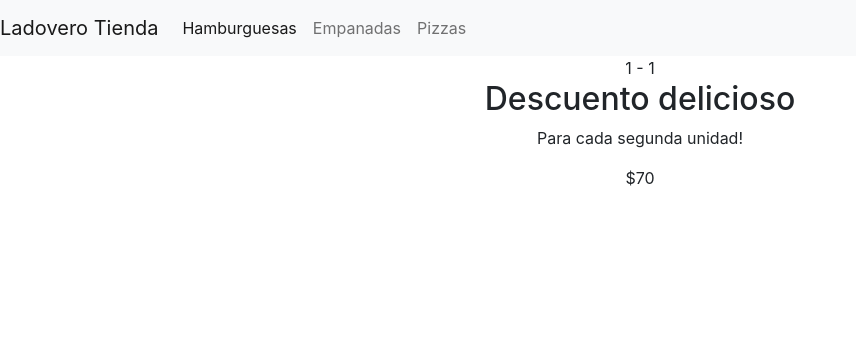
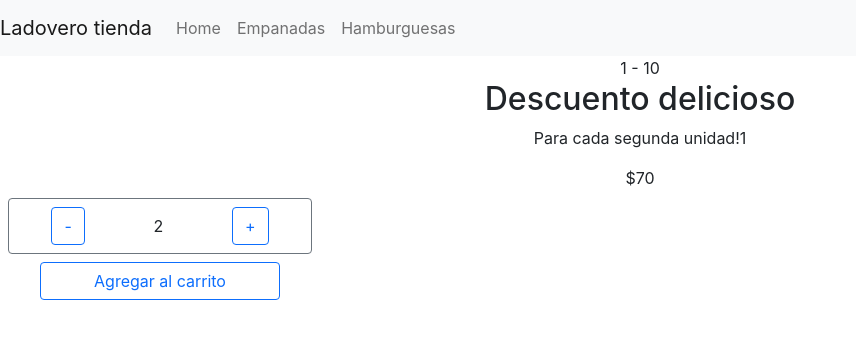
Before and after one commit to FlorMontevecchi/CursoReact, a React (Create React App) app in the folder ladoverotienda/: page /item/1/1 in a window 1280 px wide. Shown: the top 338 px of the page, without its empty margins (0-856 px from the left). Built offline with nearby package versions, Linux system fonts and the light colour scheme.

Commit message:
reentrega y desafio 9

```diff
--- a/ladoverotienda/src/App.js
+++ b/ladoverotienda/src/App.js
@@ -24,9 +24,6 @@ function App() {
               <ItemDetailContainer />
           </Route>
 
-          <Route path='*' >
-            404
-          </Route>
         </Switch>
       </div>
     </BrowserRouter>
--- a/ladoverotienda/src/components/Item/index.js
+++ b/ladoverotienda/src/components/Item/index.js
@@ -3,8 +3,8 @@ import { Link } from 'react-router-dom';
 
 export const Item = ({ item }) => {
   return (
-    <div className="card m-2" >
-      <img src={item.pictureUrl} alt="" style={{width: "18rem"}} />
+    <div className="card m-2 flex-row" >
+      <img src={item.pictureUrl} alt="" style={{width: "12rem"}} />
       <div className="card-body">
         <h5 className="card-title">{item.title}</h5>
         <div class="price text-success"><h5 class="mt-4">${item.price}</h5></div>
--- a/ladoverotienda/src/components/ItemCount/index.js
+++ b/ladoverotienda/src/components/ItemCount/index.js
@@ -2,10 +2,10 @@ import React, { useEffect, useState } from "react";
 
 export function ItemCount({ stock, initial, onAdd }) {
   const [count, setCount] = useState(parseInt(initial));
-     useEffect(() => {
+     /*useEffect(() => {
        setCount(parseInt(initial));
        return;
-     }, [initial]);
+     }, [initial])*/
 
   const addHandle = () => {
     setCount(count + 1);
@@ -13,6 +13,10 @@ export function ItemCount({ stock, initial, onAdd }) {
 
   const removeHandle = () => {
     setCount(count - 1);
+  };
+
+  const agregar = () => {
+    onAdd(count)
   };
 
   return (
@@ -37,10 +41,9 @@ export function ItemCount({ stock, initial, onAdd }) {
         </button>
       </div>
       <button
-        disabled={count >= 1}
         className="btn btn-outline-primary w-75"
         type="button"
-        onClick={onAdd}
+        onClick={agregar }
       >
         Agregar al carrito
       </button>
--- a/ladoverotienda/src/components/ItemDetail/index.js
+++ b/ladoverotienda/src/components/ItemDetail/index.js
@@ -1,12 +1,31 @@
-import React from 'react'
+import React, {useState}from 'react'
+import {ItemCount} from '../ItemCount'
+import {Link} from 'react-router-dom';
 
 export default function ItemDetail({ item }) {
+    const [count, setCount] = useState(0)
+
+    const addHandler = (contador)=>{
+        console.log('Se agregó un item', contador)
+        setCount(contador)
+    }
 
     return <>
+            {count}
             <img src={item?.img} alt=""/>
             <h2>{item?.title}</h2>
             <p>{item?.description}</p>
             <div>${item?.price}</div>
+
+            { count == 0 ?
+                    <ItemCount stock="6" initial="2" onAdd={addHandler} />
+                        :
+                        <Link to='/cart'>
+                            <button>Terminar mi compra</button>
+                        </Link>
+
+            }
+
   </>;
 
   }
--- a/ladoverotienda/src/components/ItemDetailContainer/index.js
+++ b/ladoverotienda/src/components/ItemDetailContainer/index.js
@@ -3,12 +3,12 @@ import ItemDetail from '../ItemDetail';
 import { useParams } from "react-router-dom";
 
 
-const getItems = () => {
+const getItems = (id) => {
     return new Promise((resolve)=>{
         setTimeout(()=>{resolve({
             title:"Descuento delicioso",
             price: 70,
-            description: "Para cada segunda unidad!",
+            description: "Para cada segunda unidad!" + id,
             img:""
 
         })},2000)
--- a/ladoverotienda/src/components/ItemListContainer/index.js
+++ b/ladoverotienda/src/components/ItemListContainer/index.js
@@ -26,13 +26,12 @@ export default function ItemListContainer() {
       setItems(resultado)
     })
 
-  })
+  },[])
 
   return (
     <div className="container ">
-
+      Items de la categoria {categoryId}
       <ItemList items={items}/>
-      <ItemCount stock="6" initial="2" />
     </div>
   );
 }
--- a/ladoverotienda/src/components/NavBar/index.js
+++ b/ladoverotienda/src/components/NavBar/index.js
@@ -6,24 +6,24 @@ import {Link, NavLink} from 'react-router-dom';
 export const NavBar = () => {
   return (
     <nav className="navbar navbar-expand-lg navbar-light bg-light">
-      <a className="navbar-brand" href="#Home">
-        Ladovero Tienda
-      </a>
+    <Link to='/' className="navbar-brand" >
+      Ladovero tienda
+    </Link>
 
-      <div className="collapse navbar-collapse" id="navbarNavAltMarkup">
-        <div className="navbar-nav">
-          <a className="nav-item nav-link active" href="#Home">
-            Hamburguesas
-          </a>
-          <a className="nav-item nav-link" href="#Courses">
-            Empanadas
-          </a>
-          <a className="nav-item nav-link" href="#Consulting">
-            Pizzas
-          </a>
-        </div>
+    <div className="collapse navbar-collapse" id="navbarNavAltMarkup">
+      <div className="navbar-nav">
+        <NavLink exact to='/' activeClassName="active pepe" className="nav-item nav-link" >
+          Home
+        </NavLink>
+        <NavLink to={`/category/cate1`} activeClassName="active" className="nav-item nav-link" >
+          Empanadas
+        </NavLink>
+        <NavLink to={`/category/cate2`} activeClassName="active" className="nav-item nav-link" >
+          Hamburguesas
+        </NavLink>
       </div>
-      <CartWidget />
+    </div>
+    <CartWidget />
 
       <button
         class="navbar-toggler"
```
